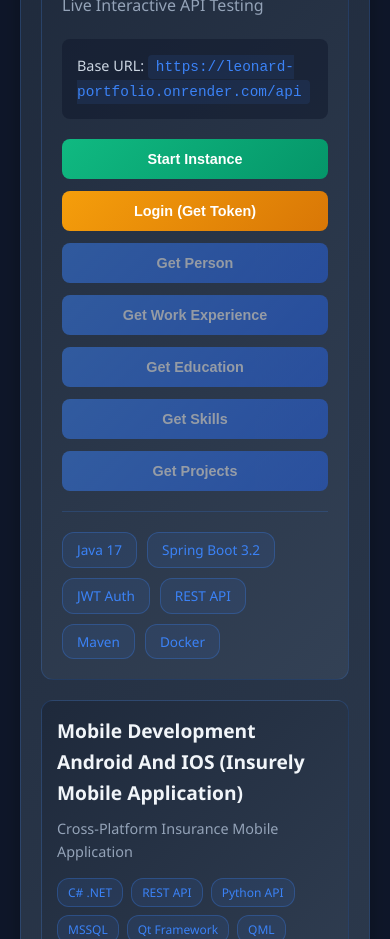
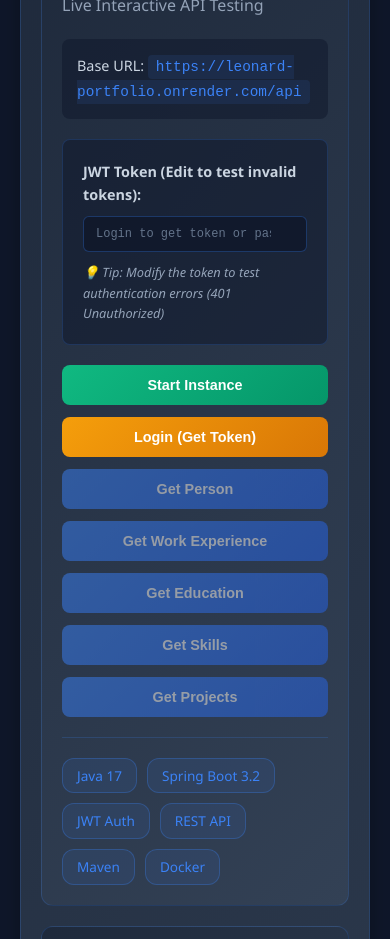
Before and after one commit to ffxleo/Leonard-Portfolio, a React (Create React App) app in the folder portfolio-react/: page / in a window 390 px wide. Shown: the part 5500-6439 px from the top of the page. Built offline with nearby package versions, Linux system fonts and the light colour scheme.

Commit message:
Add editable token input field for testing authentication scenarios

```diff
--- a/portfolio-react/src/components/ApiTester.css
+++ b/portfolio-react/src/components/ApiTester.css
@@ -281,3 +281,90 @@
     font-size: 0.75rem;
   }
 }
+
+/* Token Input Section */
+.token-input-section {
+  background: rgba(15, 23, 42, 0.5);
+  padding: 20px;
+  border-radius: 8px;
+  margin-bottom: 20px;
+  border: 1px solid rgba(59, 130, 246, 0.2);
+}
+
+.token-label {
+  display: block;
+  color: #cbd5e1;
+  font-size: 0.9rem;
+  font-weight: 600;
+  margin-bottom: 10px;
+}
+
+.token-input-wrapper {
+  position: relative;
+  display: flex;
+  align-items: center;
+  gap: 8px;
+}
+
+.token-input {
+  flex: 1;
+  background: rgba(15, 23, 42, 0.8);
+  border: 1px solid rgba(59, 130, 246, 0.3);
+  color: #f1f5f9;
+  padding: 12px 40px 12px 15px;
+  border-radius: 6px;
+  font-family: 'Courier New', monospace;
+  font-size: 0.85rem;
+  transition: all 0.3s ease;
+  width: 100%;
+}
+
+.token-input:focus {
+  outline: none;
+  border-color: #3b82f6;
+  box-shadow: 0 0 0 3px rgba(59, 130, 246, 0.1);
+}
+
+.token-input::placeholder {
+  color: #64748b;
+}
+
+.clear-token-btn {
+  position: absolute;
+  right: 10px;
+  background: rgba(239, 68, 68, 0.2);
+  color: #fca5a5;
+  border: 1px solid rgba(239, 68, 68, 0.3);
+  width: 28px;
+  height: 28px;
+  border-radius: 50%;
+  cursor: pointer;
+  font-size: 0.9rem;
+  display: flex;
+  align-items: center;
+  justify-content: center;
+  transition: all 0.3s ease;
+}
+
+.clear-token-btn:hover {
+  background: rgba(239, 68, 68, 0.4);
+  transform: scale(1.1);
+}
+
+.token-hint {
+  color: #94a3b8;
+  font-size: 0.85rem;
+  margin: 10px 0 0 0;
+  font-style: italic;
+}
+
+@media (max-width: 768px) {
+  .token-input {
+    font-size: 0.75rem;
+    padding: 10px 35px 10px 12px;
+  }
+
+  .token-hint {
+    font-size: 0.8rem;
+  }
+}
--- a/portfolio-react/src/components/ApiTester.js
+++ b/portfolio-react/src/components/ApiTester.js
@@ -158,6 +158,35 @@ function ApiTester() {
         )}
       </div>
 
+      {/* Token Input Field */}
+      <div className="token-input-section">
+        <label htmlFor="token-input" className="token-label">
+          JWT Token (Edit to test invalid tokens):
+        </label>
+        <div className="token-input-wrapper">
+          <input
+            id="token-input"
+            type="text"
+            value={token}
+            onChange={(e) => setToken(e.target.value)}
+            placeholder="Login to get token or paste your own token here..."
+            className="token-input"
+          />
+          {token && (
+            <button
+              onClick={() => setToken('')}
+              className="clear-token-btn"
+              title="Clear token"
+            >
+              ✕
+            </button>
+          )}
+        </div>
+        <p className="token-hint">
+          💡 Tip: Modify the token to test authentication errors (401 Unauthorized)
+        </p>
+      </div>
+
       <div className="api-buttons">
         <button onClick={startInstance} disabled={loading || instanceStarting} className="api-btn start-btn">
           {instanceStarting ? `Starting... ${countdown}s` : 'Start Instance'}
```
